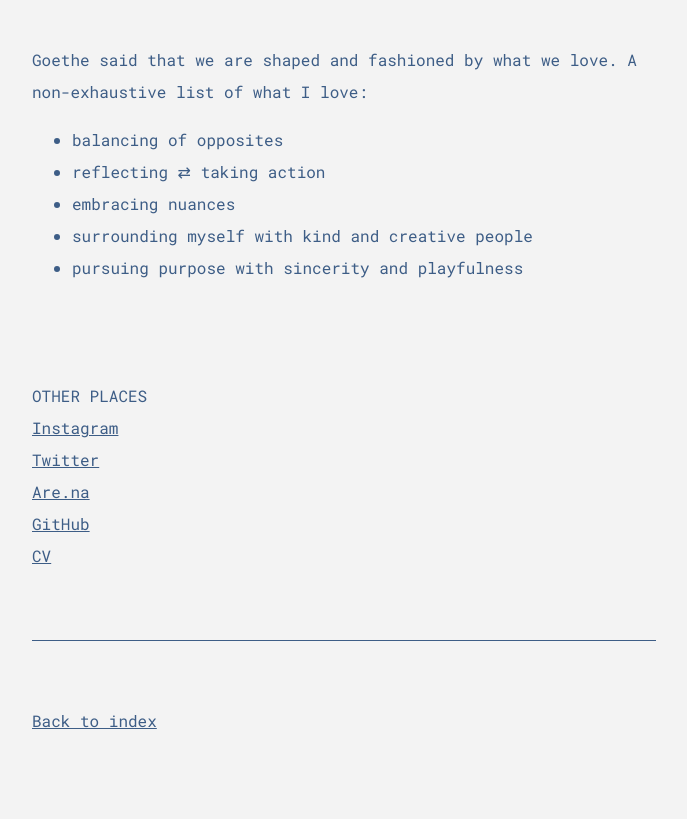
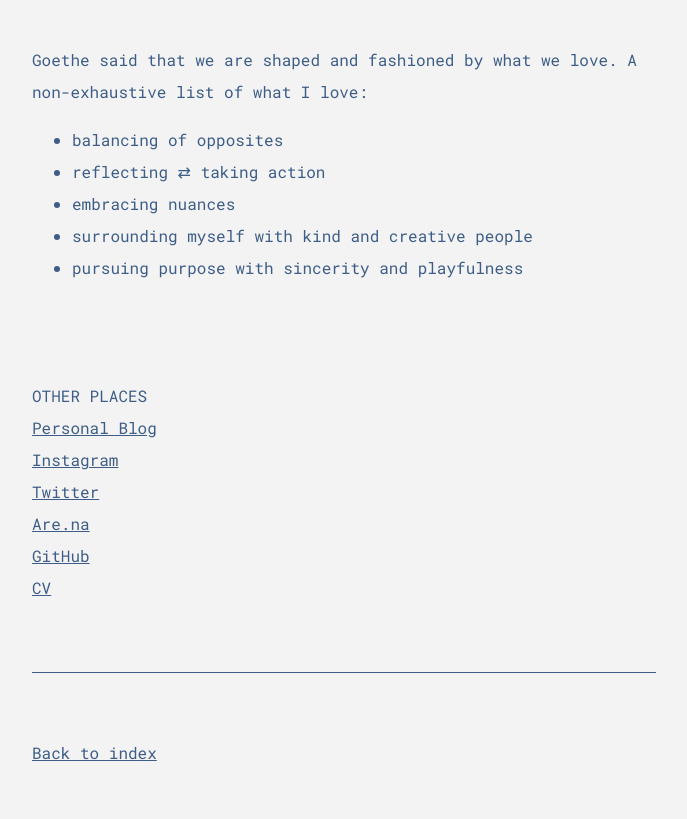
Before and after one commit to phoemelaballaran/phoemelaballaran.github.io, a Jekyll site: the page built from about.md, in a window 1280 px wide. Shown: the part 888-1707 px from the top of the page, without its empty margins (88-775 px from the left). Built offline with Jekyll 4.4.1, drawn with Linux system fonts in a browser that asks for light colours; before the commit the page ends 1675 px from its top, so only the background shows below that.

Commit message:
Update about.md

```diff
--- a/about.md
+++ b/about.md
@@ -19,6 +19,7 @@ permalink: /about/
 <br>
 <p>
 OTHER PLACES
+<br><a href="https://comoballar.github.io" target="_blank">Personal Blog</a>
 <br><a href="https://www.instagram.com/phoemelaballaran/" target="_blank">Instagram</a>
 <br><a href="https://twitter.com/phoemela_" target="_blank">Twitter</a>
 <br><a href="https://are.na/phoemela-ballaran" target="_blank">Are.na</a>
```
